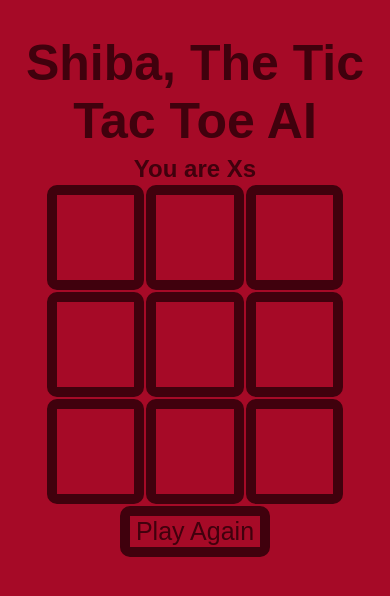
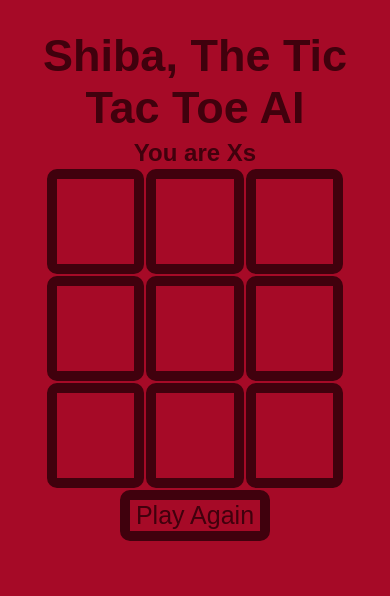
Before and after one commit to CPATRICK321/Tic-Tac-Toe-AI, a plain HTML site: page index.html in a window 390 px wide. Drawn offline with Linux system fonts and the light colour scheme.

Commit message:
test mobile formatting

```diff
--- a/index.css
+++ b/index.css
@@ -56,3 +56,13 @@ td {
   text-align: center;
   font-size: 50px;
 }
+
+@media only screen and (max-width: 600px) {
+  body {
+    font-family: arial;
+  }
+  h1{
+    font-size: 45px;
+    font-weight: bold;
+  }
+}
```
